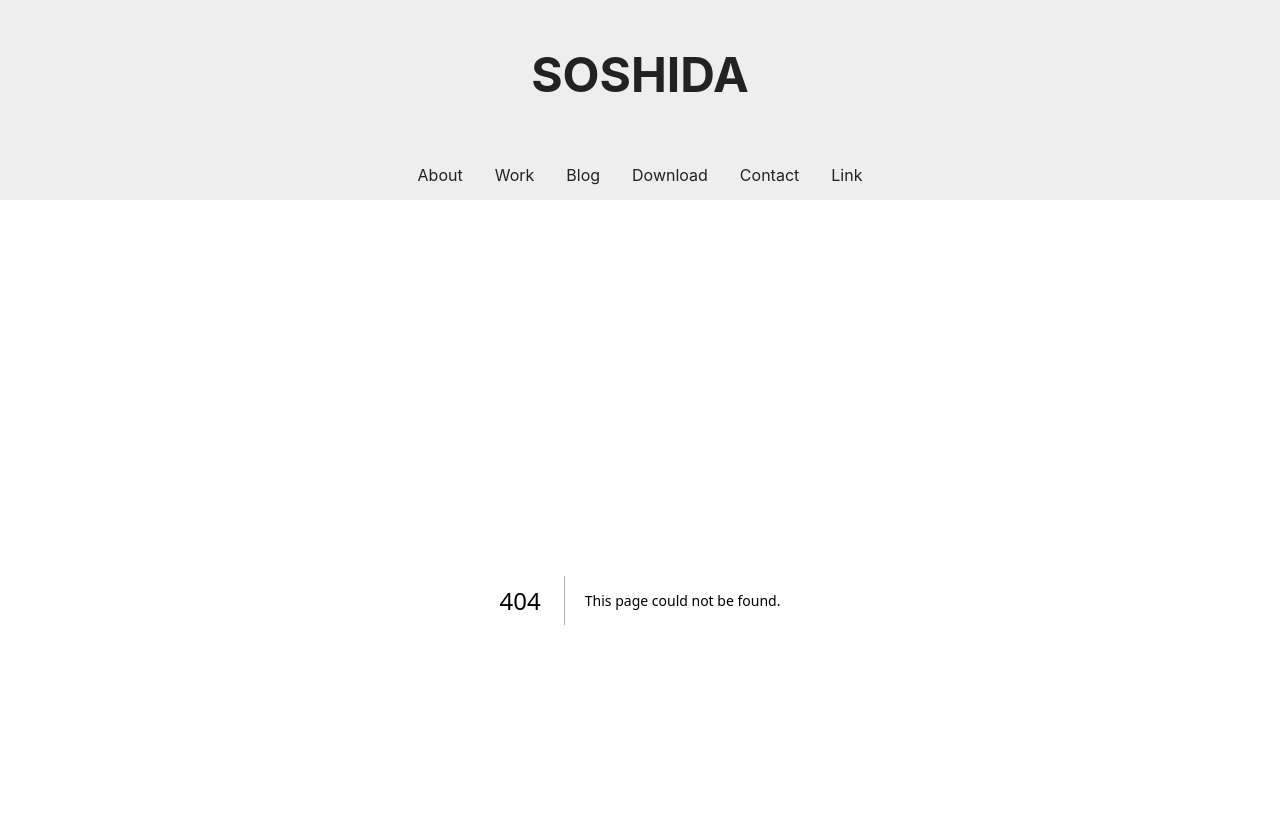
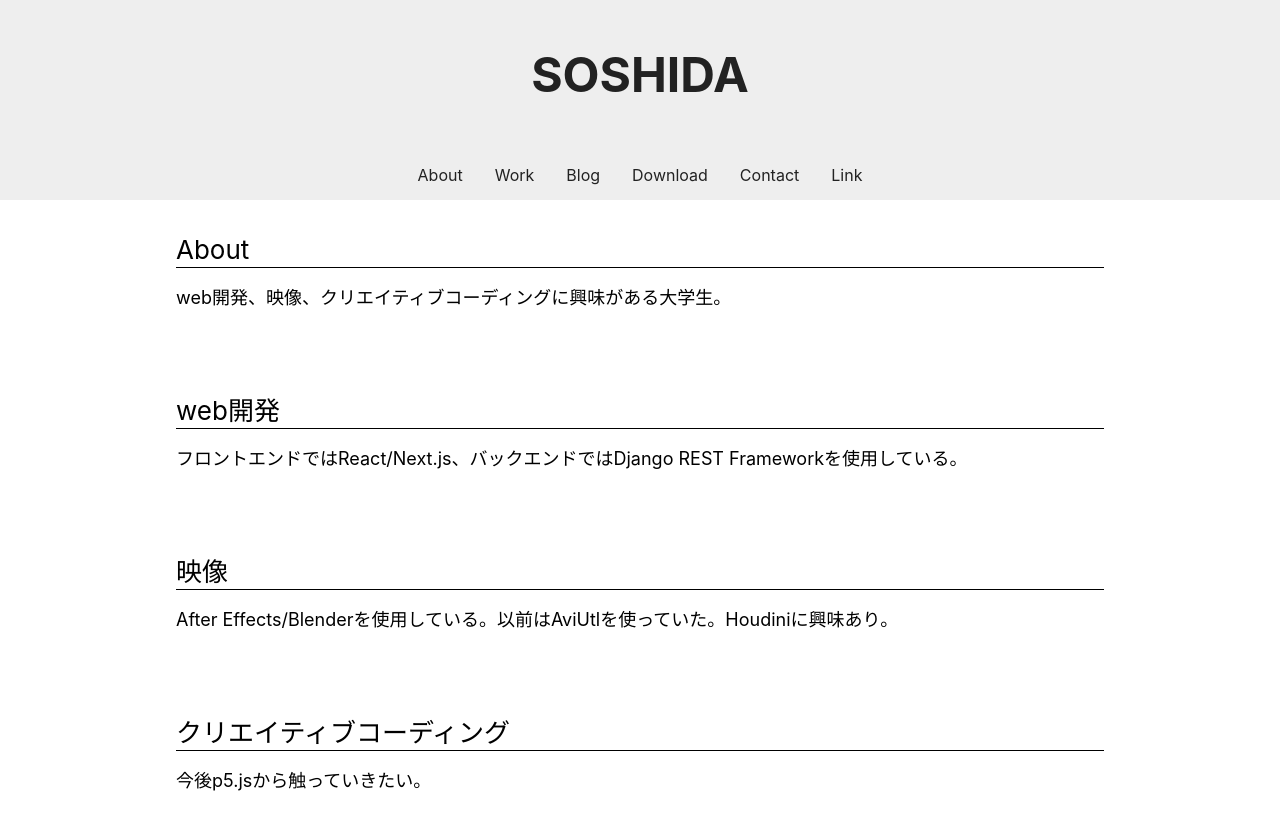
Before and after one commit to is1-coder/homepage, a Next.js app: page /about in a window 1280 px wide. Before the commit this address had no page. Shown: the top 830 px of the page. Built offline with nearby package versions, Linux system fonts and the light colour scheme.

Commit message:
Dev (#6)
* headerの作成 (#2)

* Feature/#4 (#5)

* レイアウトの修正

* #4 about pageを作成

```diff
--- /dev/null
+++ b/src/app/about/page.tsx
@@ -0,0 +1,70 @@
+import { Box, Text, Title } from "@mantine/core";
+import React from "react";
+
+const AboutPage = () => {
+  return (
+    <>
+      <Box my="xl" pb="xl">
+        <Title
+          order={2}
+          fw="normal"
+          style={{ borderBottom: "1px solid black" }}
+        >
+          About
+        </Title>
+        <Box my="md">
+          <Text size="lg">
+            web開発、映像、クリエイティブコーディングに興味がある大学生。
+          </Text>
+        </Box>
+      </Box>
+
+      <Box my="xl" pb="xl">
+        <Title
+          order={2}
+          fw="normal"
+          style={{ borderBottom: "1px solid black" }}
+        >
+          web開発
+        </Title>
+        <Box my="md">
+          <Text size="lg">
+            フロントエンドではReact/Next.js、バックエンドではDjango REST
+            Frameworkを使用している。
+          </Text>
+        </Box>
+      </Box>
+
+      <Box my="xl" pb="xl">
+        <Title
+          order={2}
+          fw="normal"
+          style={{ borderBottom: "1px solid black" }}
+        >
+          映像
+        </Title>
+        <Box my="md">
+          <Text size="lg">
+            After
+            Effects/Blenderを使用している。以前はAviUtlを使っていた。Houdiniに興味あり。
+          </Text>
+        </Box>
+      </Box>
+
+      <Box my="xl" pb="xl">
+        <Title
+          order={2}
+          fw="normal"
+          style={{ borderBottom: "1px solid black" }}
+        >
+          クリエイティブコーディング
+        </Title>
+        <Box my="md">
+          <Text size="lg">今後p5.jsから触っていきたい。</Text>
+        </Box>
+      </Box>
+    </>
+  );
+};
+
+export default AboutPage;
--- a/src/app/layout.tsx
+++ b/src/app/layout.tsx
@@ -1,5 +1,6 @@
 import type { Metadata } from "next";
-import { ColorSchemeScript, MantineProvider } from "@mantine/core";
+import { ColorSchemeScript, Container, MantineProvider } from "@mantine/core";
+
 import Header from "@/components/header/Header";
 import "@mantine/core/styles.css";
 
@@ -21,7 +22,7 @@ export default function RootLayout({
       <body>
         <MantineProvider>
           <Header />
-          {children}
+          <Container my="xl">{children}</Container>
         </MantineProvider>
       </body>
     </html>
--- a/src/app/page.tsx
+++ b/src/app/page.tsx
@@ -1,9 +1,5 @@
 import { Container, Title } from "@mantine/core";
 
 export default function Home() {
-  return (
-    <Container>
-      <Title order={1}>index page</Title>
-    </Container>
-  );
+  return <Title order={1}>index page</Title>;
 }
--- a/src/components/header/Header.tsx
+++ b/src/components/header/Header.tsx
@@ -5,7 +5,7 @@ import styles from "./Header.module.css";
 
 const Header = () => {
   const links = [
-    { name: "About", link: "/link" },
+    { name: "About", link: "/about" },
     { name: "Work", link: "/work" },
     { name: "Blog", link: "/blog" },
     { name: "Download", link: "/download" },
```
